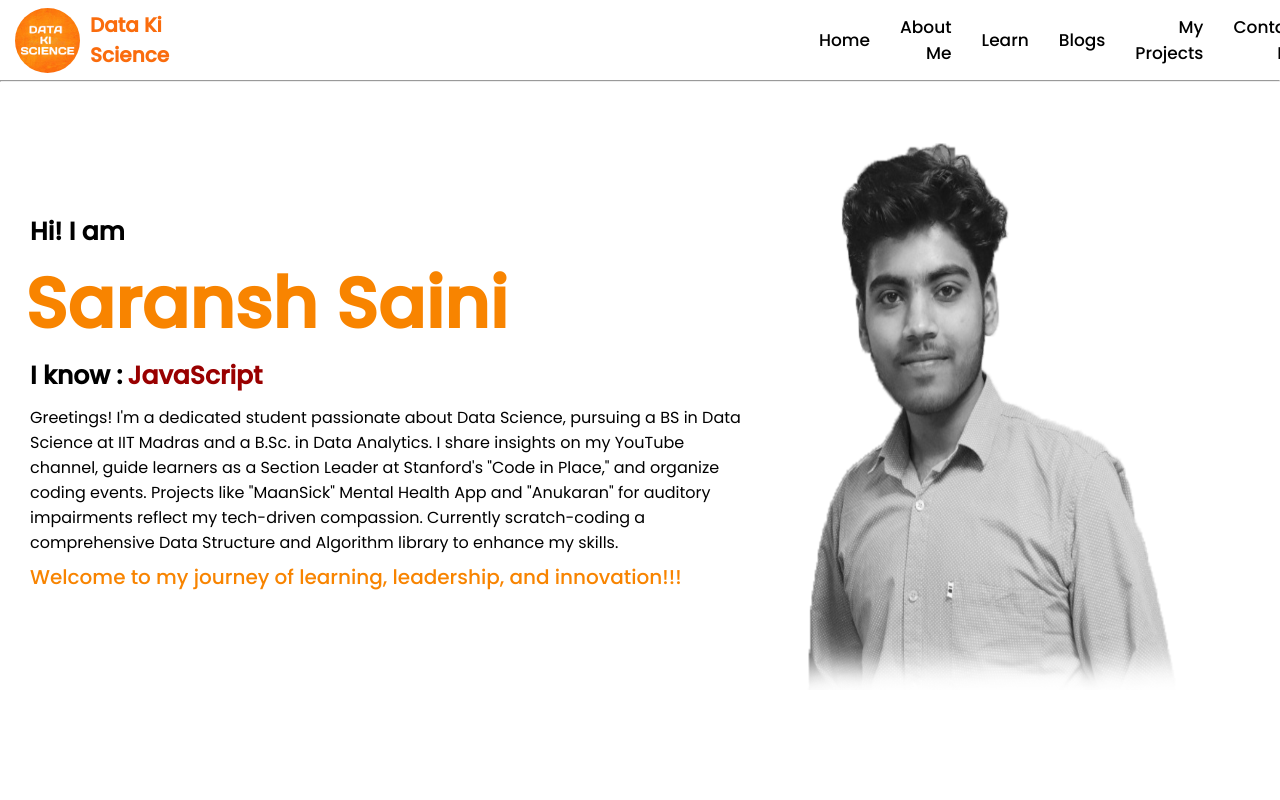
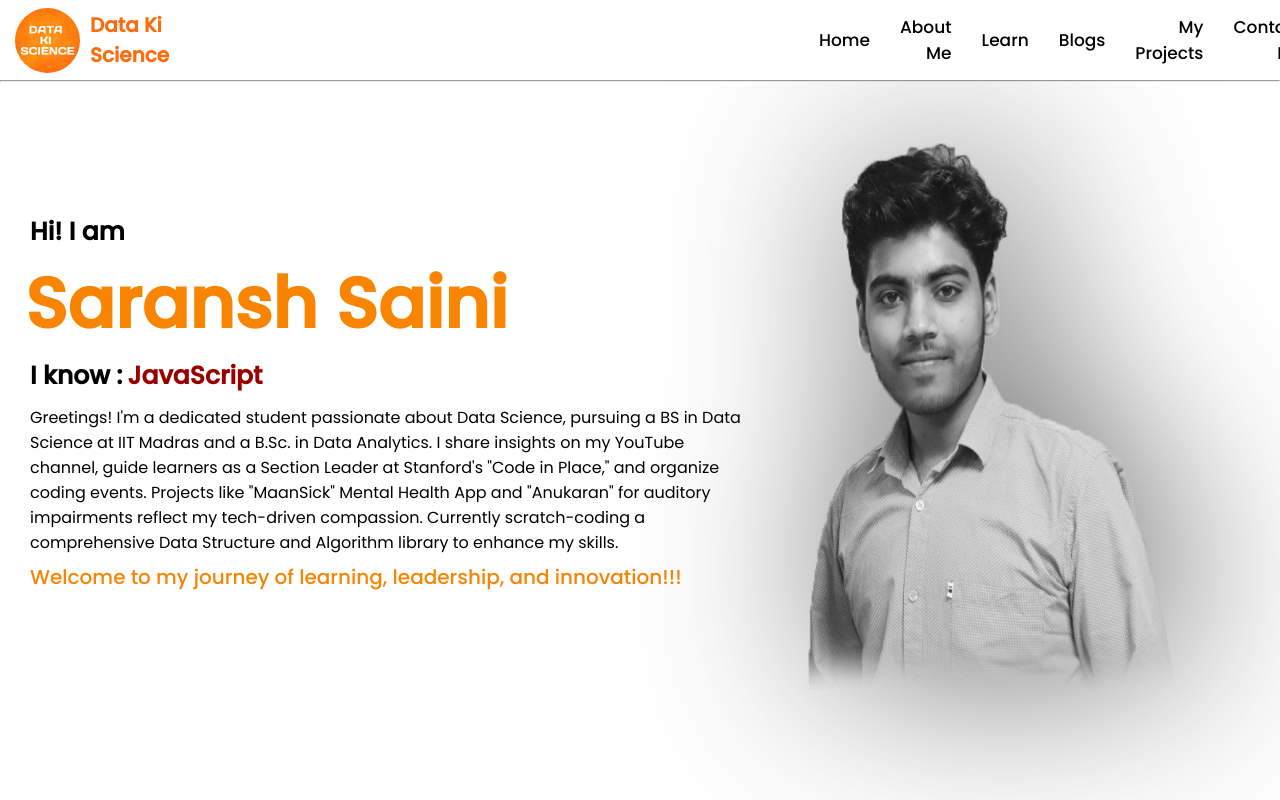
Before and after one commit to Saransh482003/Portfolio-Website, a Next.js app: page / in a window 1280 px wide. Shown: the top 800 px of the page. Built offline with nearby package versions, Linux system fonts and the light colour scheme.

Commit message:
New Updates

```diff
--- a/pages/_app.js
+++ b/pages/_app.js
@@ -9,6 +9,7 @@ export default function App({ Component, pageProps }) {
       <link rel="preconnect" href="https://fonts.googleapis.com" />
       <link rel="preconnect" href="https://fonts.gstatic.com" crossorigin />
       <link href="https://fonts.googleapis.com/css2?family=Poppins:wght@400;500&display=swap" rel="stylesheet" />
+      <link rel="icon" href="/icon.png" />
       <title>Data Ki Science</title>
     </Head>
     <Navbar />
--- a/styles/Index.module.css
+++ b/styles/Index.module.css
@@ -55,5 +55,5 @@
 .mypic{
     width: 80%;
     height: 90%;
-    filter: grayscale(100%);
+    filter: grayscale(100%) drop-shadow(19px 6px 100px rgb(94, 94, 94));
 }
```
Also changed, not shown: pages/index.js (+3 -0 lines), public/icon.png (added).
